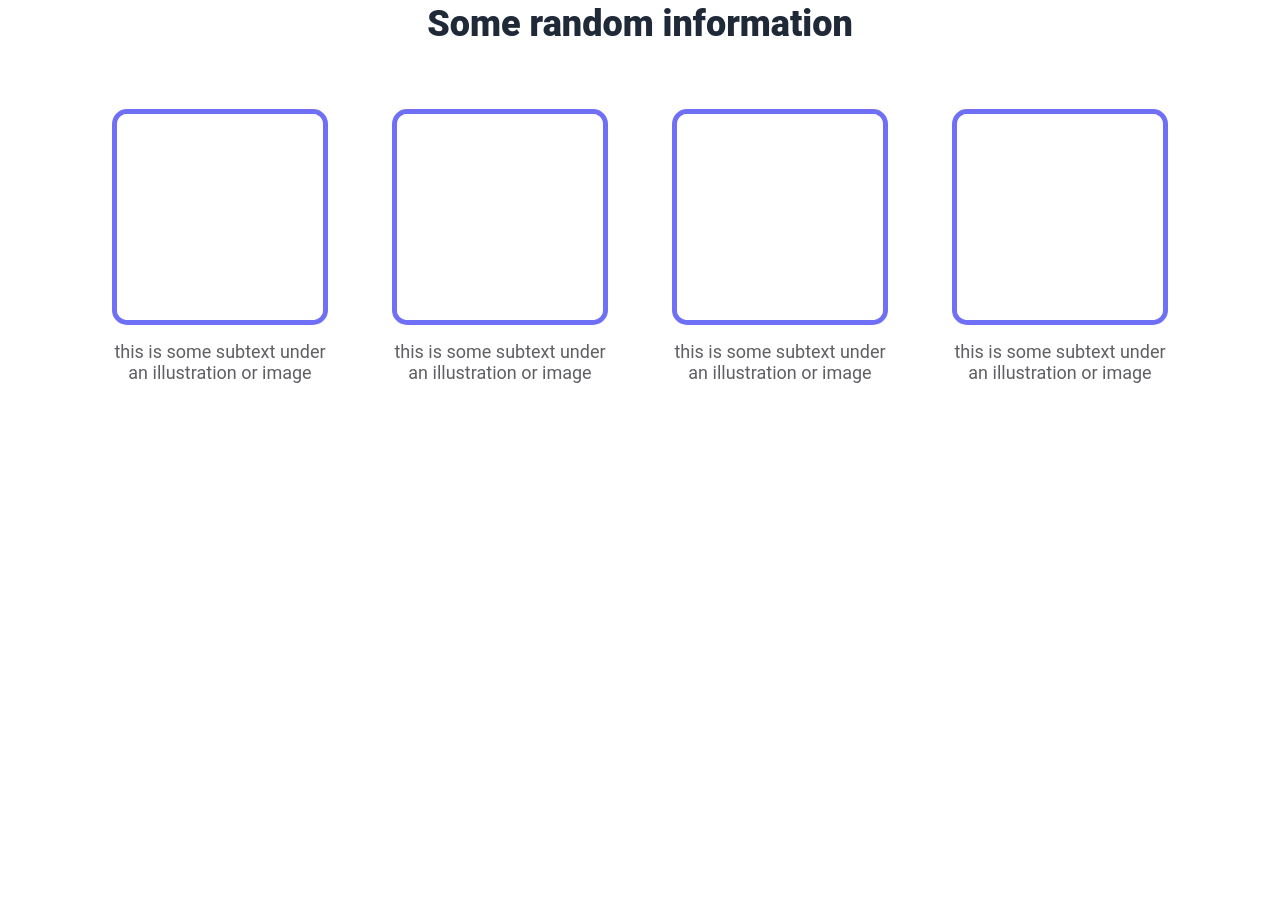
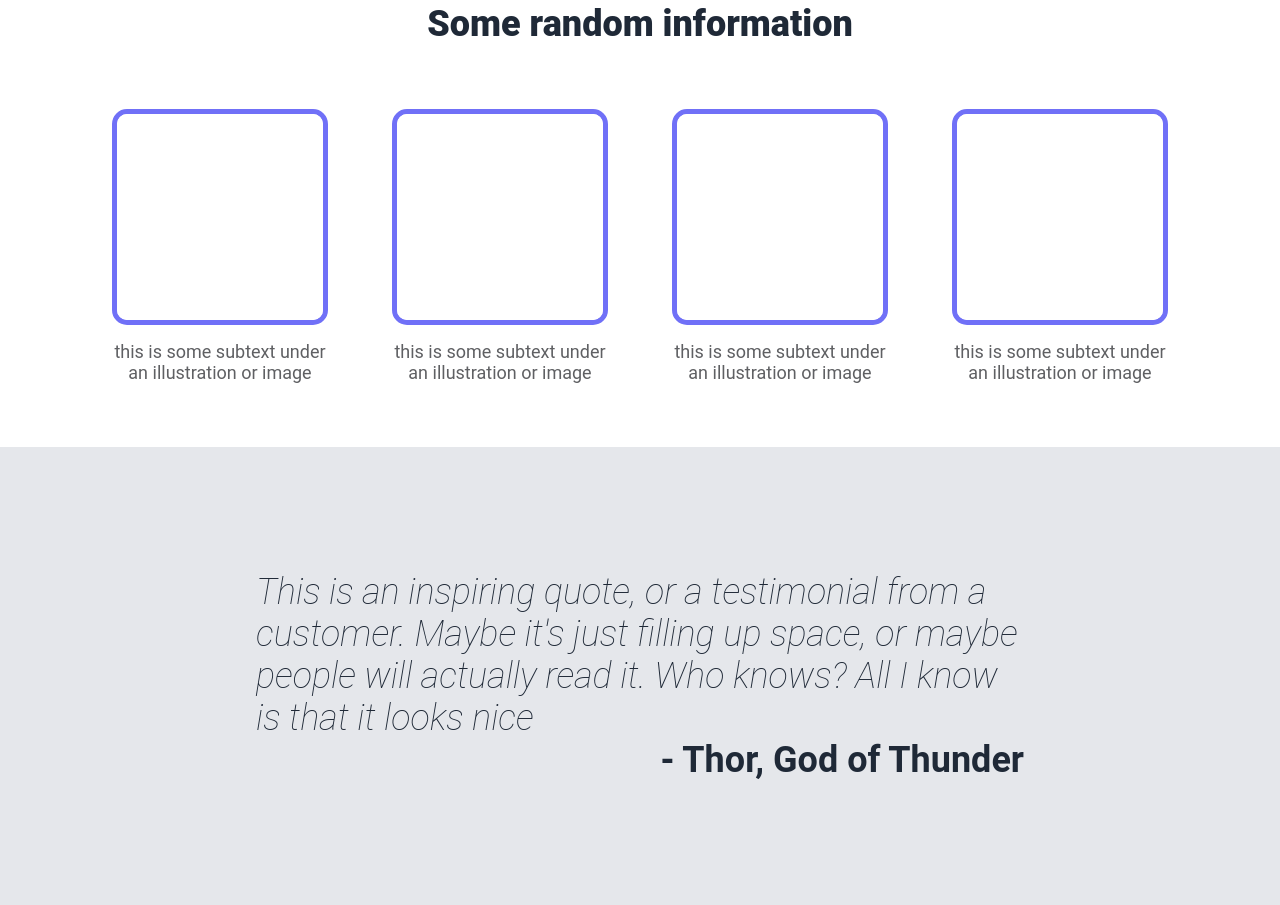
Before and after one commit to Lemuller04/odin-landing-page, a plain HTML site: page index.html in a window 1280 px wide. Shown: the part 845-1750 px from the top of the page. Before the commit the page ends 1292 px from the top, so only its background shows below. Drawn offline with Linux system fonts and the light colour scheme.

Commit message:
Addd and style quote

```diff
--- a/index.html
+++ b/index.html
@@ -48,5 +48,10 @@
             </div>
         </div>
     </section>
+
+    <section class="quote-container">
+        <p class="quote">This is an inspiring quote, or a testimonial from a customer. Maybe it's just filling up space, or maybe people will actually read it. Who knows? All I know is that it looks nice</p>
+        <p class="quote-author">- Thor, God of Thunder</p>
+    </section>
 </body>
 </html>
--- a/styles.css
+++ b/styles.css
@@ -128,3 +128,22 @@ h1 {
     flex-direction: column;
     max-width: 216px;
 }
+
+/* QUOTE CSS */
+
+.quote-container {
+    background-color: #E5E7EB;
+    display: flex;
+    flex-direction: column;
+    padding: 124px 20%;
+    font-size: 36PX;
+    font-weight: lighter;
+    color: #1F2937;
+    font-style: italic;
+}
+
+.quote-author {
+    font-style: normal;
+    margin-left: auto;
+    font-weight: 700;
+}
```
